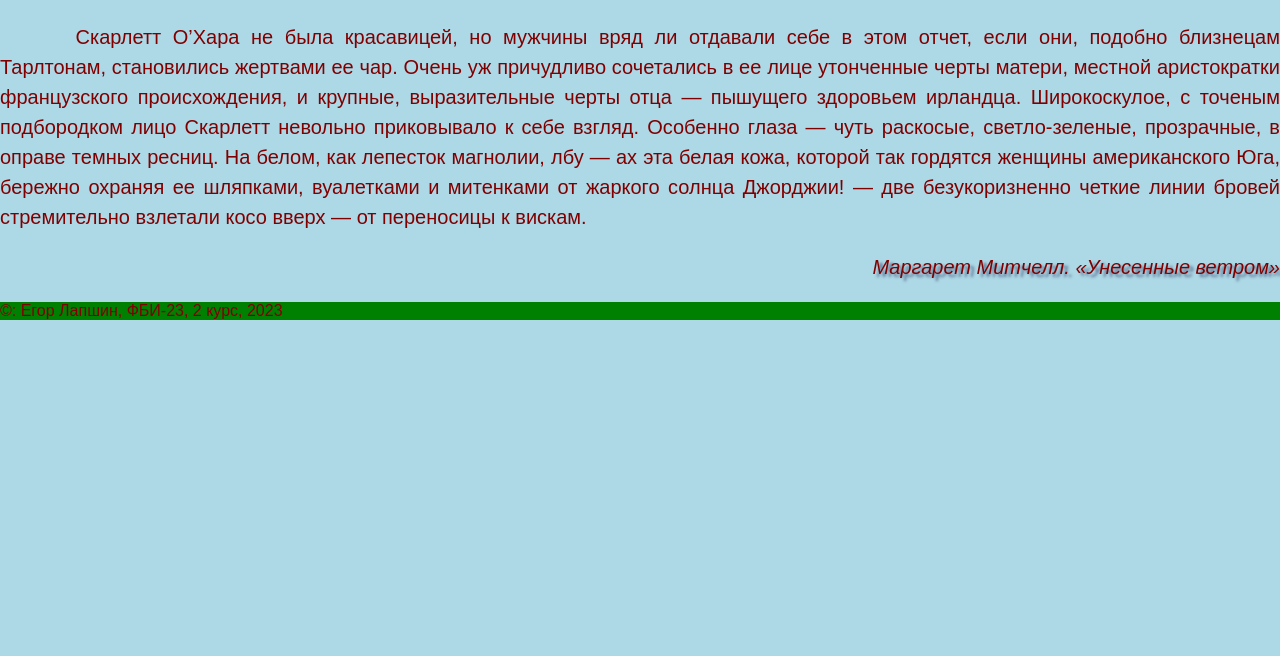
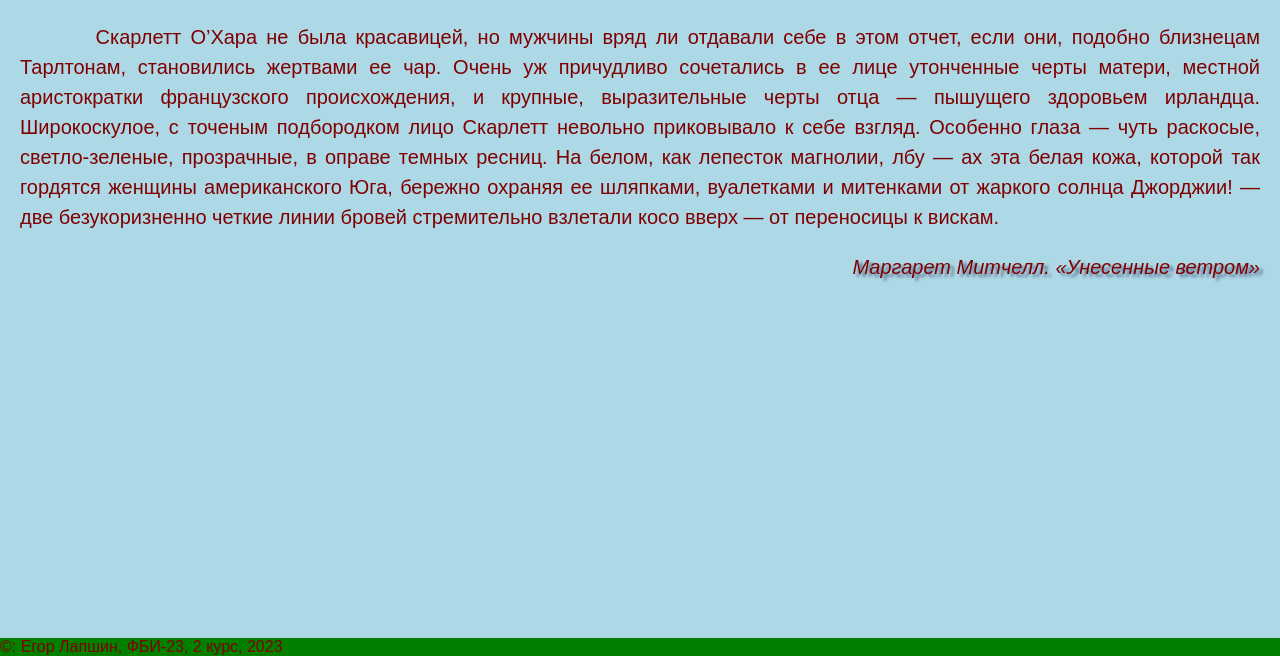
Before and after one commit to lupusin/lab_from_web, a plain HTML site: page lab3/gone.html in a window 1280 px wide. Shown: the part 144-800 px from the top of the page. Drawn offline with Linux system fonts and the light colour scheme.

Commit message:
Статическое позиционирование

```diff
--- a/main.css
+++ b/main.css
@@ -1,3 +1,6 @@
+main{
+    margin: 10px 20px 45px;
+}
 div {
    color: rgb(54, 54, 182);
 }
@@ -21,6 +24,10 @@ body {
 footer {
     background-color: green;
     color: maroon;
+    position: fixed;
+    bottom: 0;
+    right: 0;
+    left: 0;
 
 
 }
```
